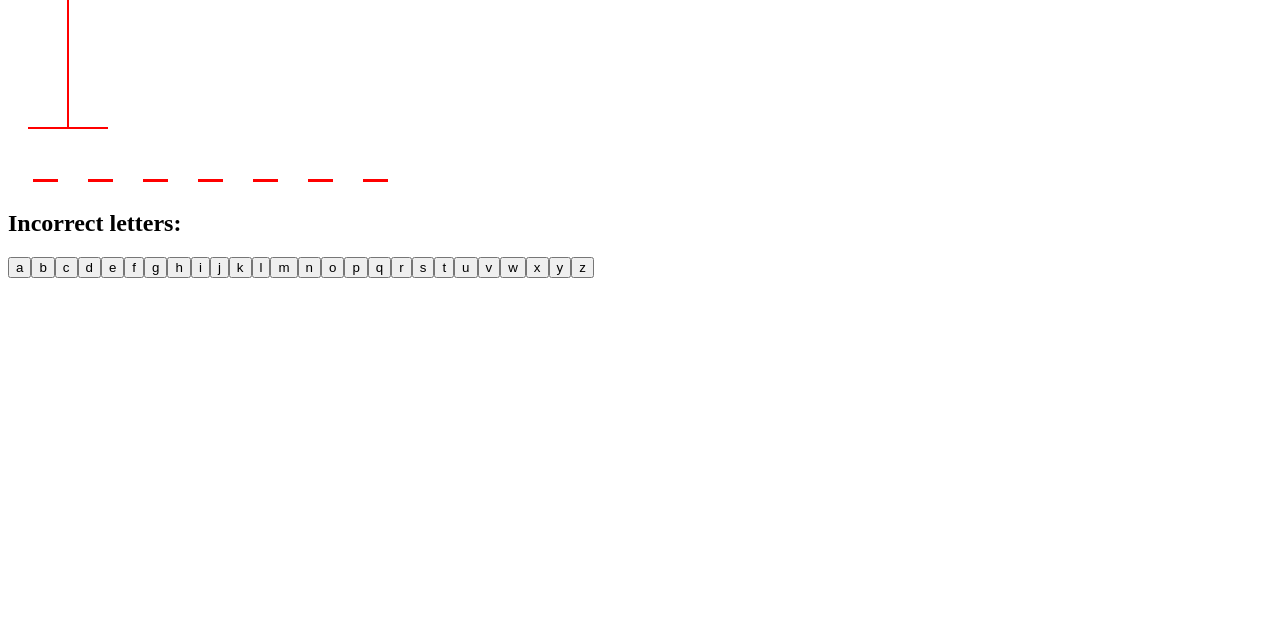
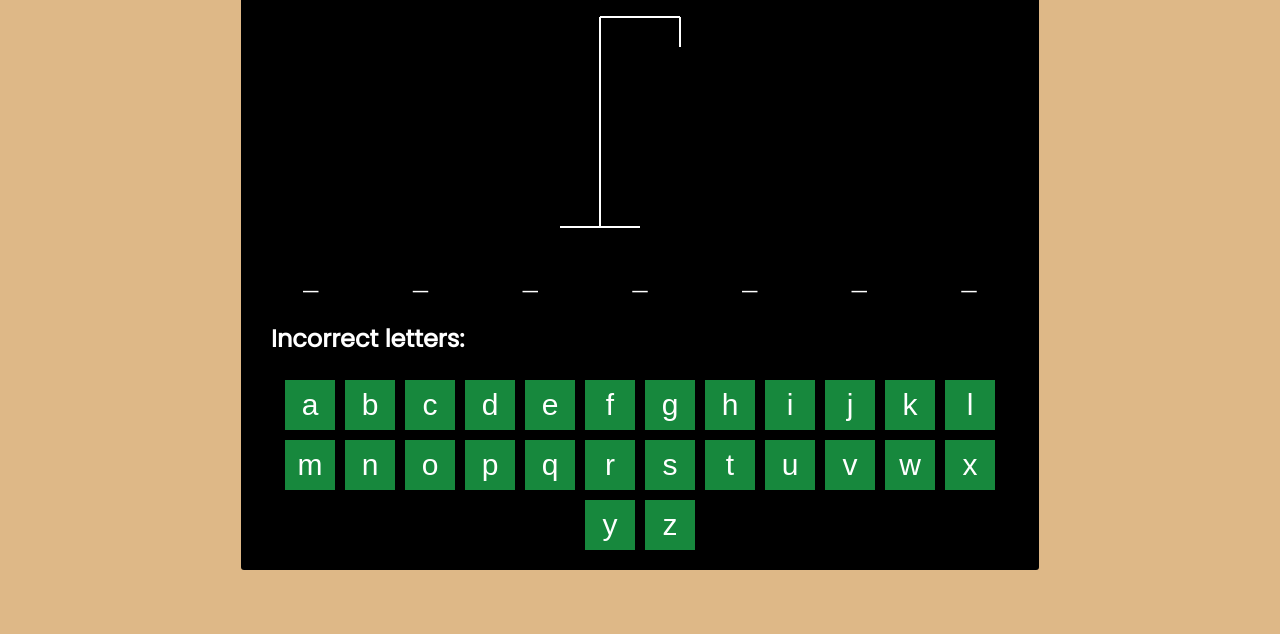
Before and after one commit to drowhannn/js-hangman, a plain HTML site: page index.html in a window 1280 px wide. Shown: the part 182-816 px from the top of the page. Drawn offline with Linux system fonts and the light colour scheme.

Commit message:
added css

```diff
--- a/app.js
+++ b/app.js
@@ -169,6 +169,6 @@ letters.forEach((letter) => {
 let wordContainer = document.getElementById("word__container");
 for (i = 0; i < correctWord.length; i++) {
   let span = document.createElement("span");
-  span.innerHTML = "";
+  span.innerHTML = "_";
   wordContainer.appendChild(span);
 }
--- a/styles.css
+++ b/styles.css
@@ -1,20 +1,86 @@
+@import url("https://fonts.googleapis.com/css2?family=Poppins:ital,wght@0,100;0,200;0,300;0,400;1,100;1,200;1,300;1,400&display=swap");
+
+body {
+  display: grid;
+  background-color: burlywood;
+  align-items: center;
+  justify-content: center;
+  height: 100vh;
+}
+.container {
+  background-color: black;
+  color: white;
+  padding: 15px;
+  max-width: 60vw;
+  min-height: 80vh;
+  border-radius: 3px;
+}
+
+.container h1 {
+  text-align: center;
+  font-size: 60px;
+  font-family: "Poppins", sans-serif;
+  margin: 0;
+}
+#hangman__container {
+  display: grid;
+  justify-content: center;
+  align-items: center;
+  margin-top: 10px;
+}
 #hangman__container svg {
   height: 250px;
   width: 200px;
-  stroke: red;
+  stroke: white;
   stroke-width: 2px;
   fill: transparent;
 }
 
 #word__container span {
-  border-bottom: 3px solid red;
-  margin: 15px;
   padding-right: 25px;
+  padding: 5px;
+  font-size: 30px;
 }
 #word__container {
-  padding: 10px;
+  margin-top: 10px;
+  display: flex;
+  flex-wrap: wrap;
+  justify-content: space-around;
 }
 
 .figure__part {
   display: none;
 }
+
+#incorrect__letters {
+  font-family: "Poppins", sans-serif;
+  margin-left: 15px;
+}
+
+#letters__container {
+  display: flex;
+  justify-content: center;
+  flex-wrap: wrap;
+}
+
+#letters__container button {
+  font-size: 30px;
+  height: 50px;
+  width: 50px;
+  margin: 5px;
+  color: white;
+  background-color: rgb(23, 136, 61);
+  border: none;
+}
+
+#letters__container button:hover {
+  background-color: rgb(24, 197, 91);
+  color: rgb(160, 156, 156);
+  transition: 300ms ease-in;
+}
+
+#letters__container button:disabled {
+  background-color: tomato;
+  color: rgb(206, 186, 182);
+  transform: scale(0.9);
+}
```
